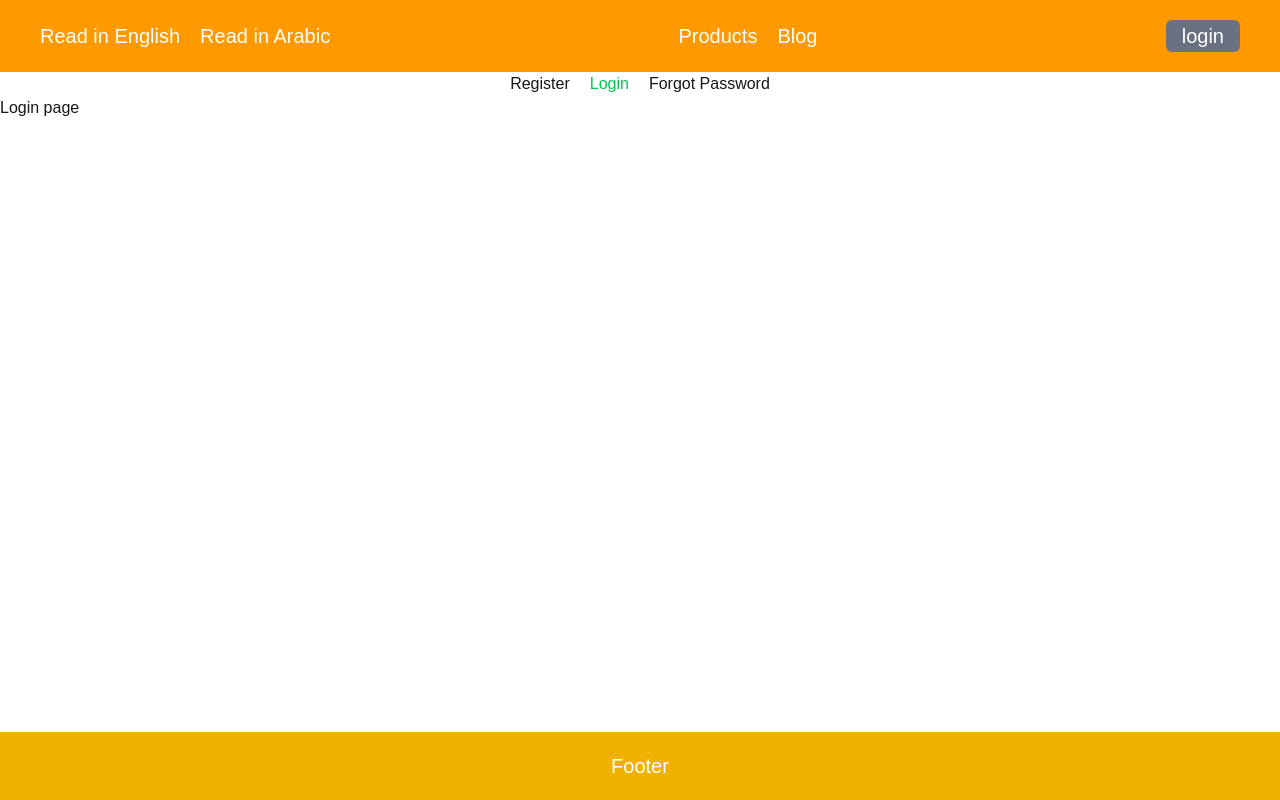
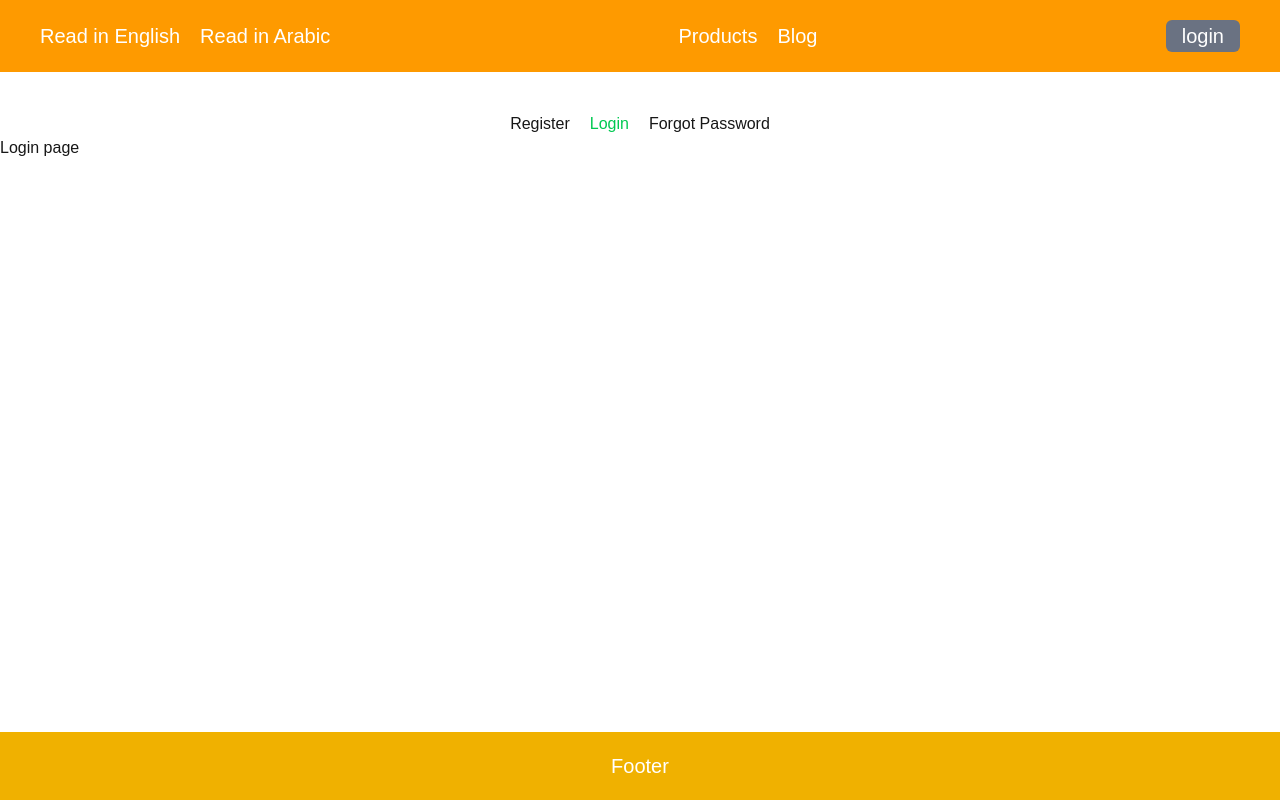
Before and after one commit to ammarAlzaqam/NEXT.JS-15-Tutorials, a Next.js app in the folder routing-demo/: page /login in a window 1280 px wide. Built offline with nearby package versions, Linux system fonts and the light colour scheme.

Commit message:
template

```diff
--- a/routing-demo/src/app/(auth)/layout.tsx
+++ b/routing-demo/src/app/(auth)/template.tsx
@@ -2,7 +2,7 @@
 
 import Link from "next/link";
 import { usePathname } from "next/navigation";
-import { ReactNode } from "react";
+import { ReactNode, useState } from "react";
 
 type NavLink = {
   name: string;
@@ -27,12 +27,28 @@ const navLinks: NavLink[] = [
 export default function AuthLayout({ children }: { children: ReactNode }) {
   const pathname = usePathname();
   const authPath = pathname.split("/").pop();
+  const [input, setInput] = useState("");
   return (
     <section>
+      <div className="p-2">
+        <input
+          type="text"
+          onChange={(e) => setInput(e.target.value)}
+          value={input}
+          className="bg-white text-black"
+        />
+      </div>
       <ul className="flex justify-center items-center gap-5">
         {navLinks.map(({ name, href }) => (
           <li key={name}>
-            <Link href={href} className={`${authPath === href.slice(1) && "text-green-500 transition"}`}>{name}</Link>
+            <Link
+              href={href}
+              className={`${
+                authPath === href.slice(1) && "text-green-500 transition"
+              }`}
+            >
+              {name}
+            </Link>
           </li>
         ))}
       </ul>
```
